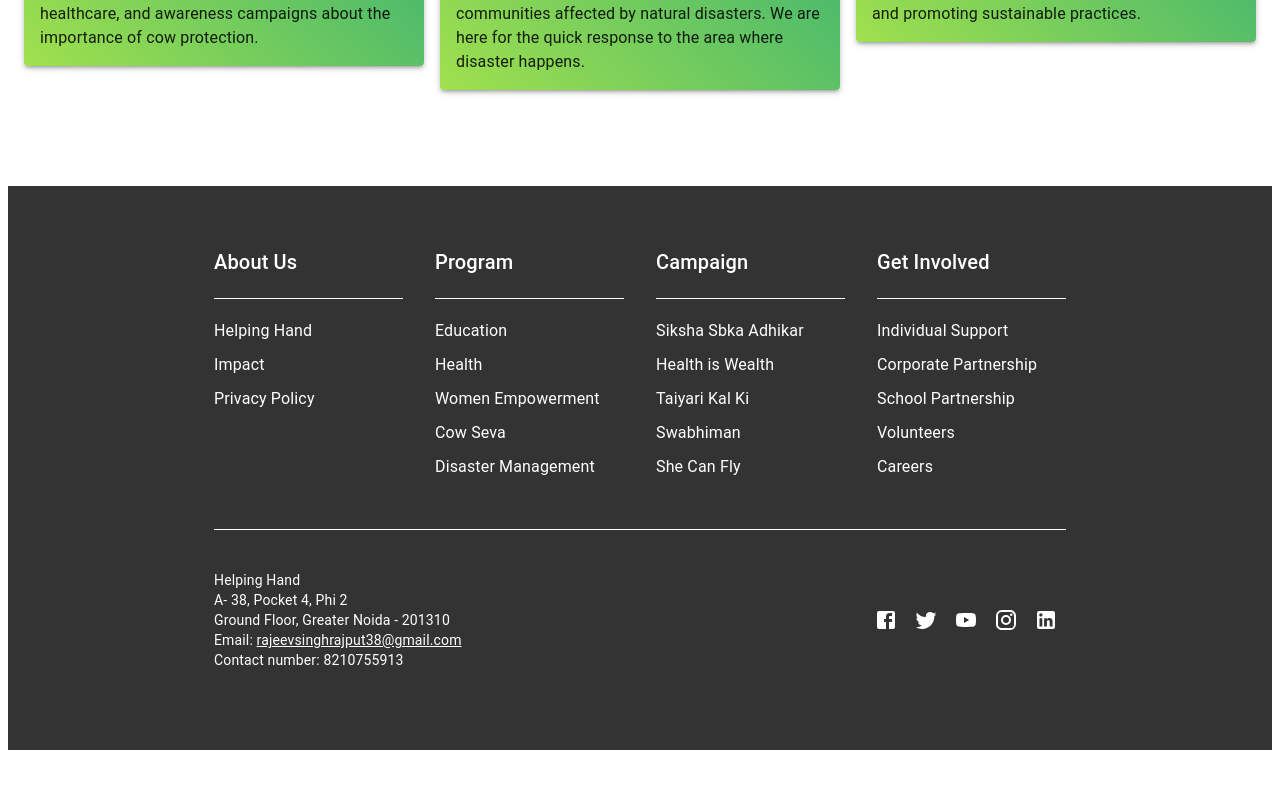
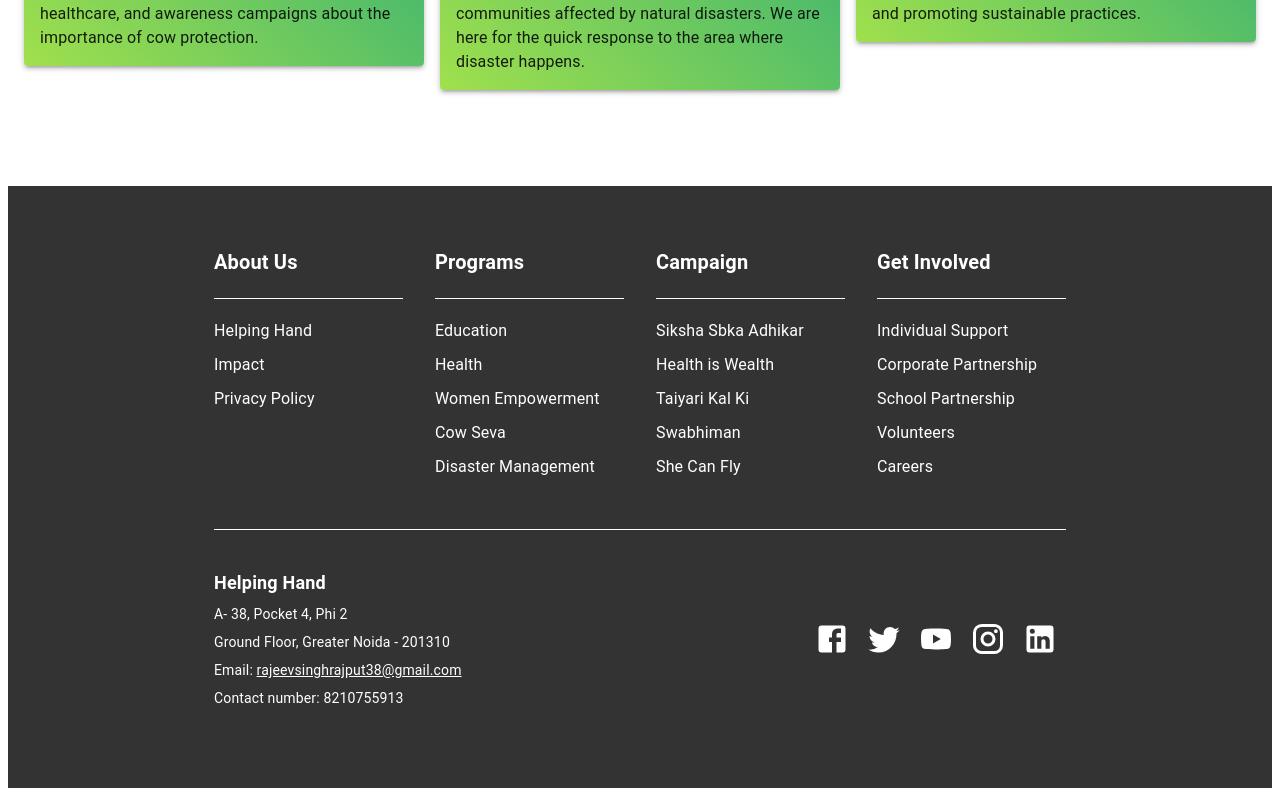
Before and after one commit to Rajeev-Kumar-Singh/HelpingHand-Frontend, a React (Create React App) app: page / in a window 1280 px wide. Shown: the part 2355-3151 px from the top of the page. Before the commit the page ends 3113 px from the top, so only its background shows below. Built offline with nearby package versions, Linux system fonts and the light colour scheme.

Commit message:
changes in footer

```diff
--- a/src/Components/Navbar/Footer.js
+++ b/src/Components/Navbar/Footer.js
@@ -19,11 +19,15 @@ function Footer() {
   return (
     <footer style={{ backgroundColor: "#333", padding: "60px 40px" }}>
       <Container maxWidth="md">
-        <Grid container justify="center" spacing={4}>
+        <Grid container justifyContent="center" spacing={4}>
           <Grid item xs={12} sm={6} md={4} lg={3}>
             <Typography
               variant="h6"
-              style={{ color: "#fff", marginBottom: "20px" }}
+              style={{
+                color: "#fff",
+                marginBottom: "20px",
+                fontWeight: "bold",
+              }}
             >
               About Us
             </Typography>
@@ -55,9 +59,13 @@ function Footer() {
           <Grid item xs={12} sm={6} md={4} lg={3}>
             <Typography
               variant="h6"
-              style={{ color: "#fff", marginBottom: "20px" }}
+              style={{
+                color: "#fff",
+                marginBottom: "20px",
+                fontWeight: "bold",
+              }}
             >
-              Program
+              Programs
             </Typography>
             <Divider sx={{ borderColor: "#fff", marginBottom: "20px" }} />
             <ul style={{ listStyle: "none", padding: 0, margin: 0 }}>
@@ -101,7 +109,11 @@ function Footer() {
           <Grid item xs={12} sm={6} md={4} lg={3}>
             <Typography
               variant="h6"
-              style={{ color: "#fff", marginBottom: "20px" }}
+              style={{
+                color: "#fff",
+                marginBottom: "20px",
+                fontWeight: "bold",
+              }}
             >
               Campaign
             </Typography>
@@ -147,7 +159,11 @@ function Footer() {
           <Grid item xs={12} sm={6} md={4} lg={3}>
             <Typography
               variant="h6"
-              style={{ color: "#fff", marginBottom: "20px" }}
+              style={{
+                color: "#fff",
+                marginBottom: "20px",
+                fontWeight: "bold",
+              }}
             >
               Get Involved
             </Typography>
@@ -202,12 +218,19 @@ function Footer() {
           }}
         >
           <div>
-            <Typography variant="body2">Helping Hand</Typography>
-            <Typography variant="body2">A- 38, Pocket 4, Phi 2</Typography>
-            <Typography variant="body2">
+            <Typography
+              variant="body2"
+              sx={{ fontWeight: "bold", mb: 1, fontSize: 18 }}
+            >
+              Helping Hand
+            </Typography>
+            <Typography variant="body2" sx={{ mb: 1 }}>
+              A- 38, Pocket 4, Phi 2
+            </Typography>
+            <Typography variant="body2" sx={{ mb: 1 }}>
               Ground Floor, Greater Noida - 201310
             </Typography>
-            <Typography variant="body2">
+            <Typography variant="body2" sx={{ mb: 1 }}>
               Email:{" "}
               <Link href="mailto:rajeevsinghrajput38@gmail.com" color="inherit">
                 rajeevsinghrajput38@gmail.com
@@ -220,41 +243,41 @@ function Footer() {
               href="https://www.facebook.com"
               target="_blank"
               rel="noopener noreferrer"
-              sx={{ color: "#fff" }}
+              sx={{ color: "#fff", fontSize: 36 }}
             >
-              <Facebook />
+              <Facebook fontSize="inherit" />
             </IconButton>
             <IconButton
               href="https://www.twitter.com"
               target="_blank"
               rel="noopener noreferrer"
-              sx={{ color: "#fff" }}
+              sx={{ color: "#fff", fontSize: 36 }}
             >
-              <Twitter />
+              <Twitter fontSize="inherit" />
             </IconButton>
             <IconButton
               href="https://www.youtube.com"
               target="_blank"
               rel="noopener noreferrer"
-              sx={{ color: "#fff" }}
+              sx={{ color: "#fff", fontSize: 36 }}
             >
-              <YouTube />
+              <YouTube fontSize="inherit" />
             </IconButton>
             <IconButton
               href="https://www.instagram.com"
               target="_blank"
               rel="noopener noreferrer"
-              sx={{ color: "#fff" }}
+              sx={{ color: "#fff", fontSize: 36 }}
             >
-              <Instagram />
+              <Instagram fontSize="inherit" />
             </IconButton>
             <IconButton
               href="https://www.linkedin.com"
               target="_blank"
               rel="noopener noreferrer"
-              sx={{ color: "#fff" }}
+              sx={{ color: "#fff", fontSize: 36 }}
             >
-              <LinkedIn />
+              <LinkedIn fontSize="inherit" />
             </IconButton>
           </div>
         </div>
--- a/src/Components/Pages/Introduction.js
+++ b/src/Components/Pages/Introduction.js
@@ -109,7 +109,11 @@ function Introduction() {
             lives of those who need it most. Together, we can create a ripple of
             kindness that spreads far and wide.
           </Typography>
-          <Button variant="contained" color="primary" sx={{ mr: 2 }}>
+          <Button
+            variant="contained"
+            color="primary"
+            sx={{ mr: 2, bgcolor: "green" }}
+          >
             Learn More
           </Button>
           <Button variant="outlined" color="primary">
```
